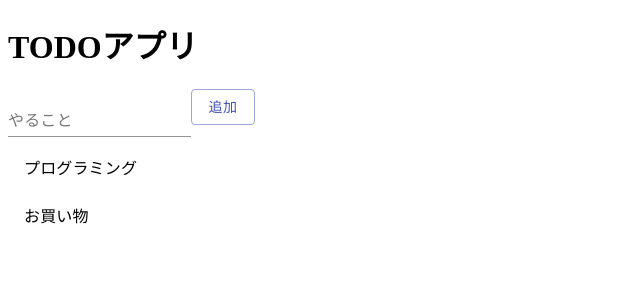
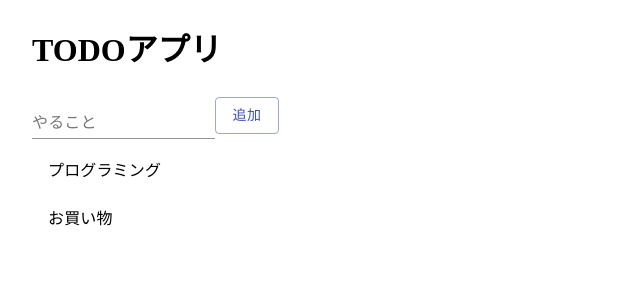
Before and after one commit to OnoS07/React_memo_app, a React (Create React App) app: page / in a window 1280 px wide. Shown: the top 300 px of the page, without its empty margins (0-640 px from the left). Built offline with nearby package versions, Linux system fonts and the light colour scheme.

Commit message:
[style]フォーム、見出し

```diff
--- /dev/null
+++ b/src/App.css
@@ -0,0 +1,8 @@
+.app{
+    margin: 24px;
+}
+
+.form{
+    display: flex;
+    align-items:center;
+}
--- a/src/App.js
+++ b/src/App.js
@@ -1,4 +1,6 @@
 import React from 'react';
+import './App.css';
+
 import TodoList from './TodoList'
 import Form from './Form';
 
@@ -29,7 +31,7 @@
 
     render() {
       return (
-        <div>
+        <div className = "app">
           <h1>TODOアプリ</h1>
           <Form
             value = {this.state.value}
--- a/src/Form.js
+++ b/src/Form.js
@@ -4,7 +4,7 @@
 
 function Form(props){
     return(
-        <form onSubmit = {props.handleSubmit}>
+        <form onSubmit = {props.handleSubmit} className = "form">
             <TextField
                 name = "value"
                 label = "やること"
```
Also changed, not shown: 1 other file (tests, documents, lock files or other folders).
